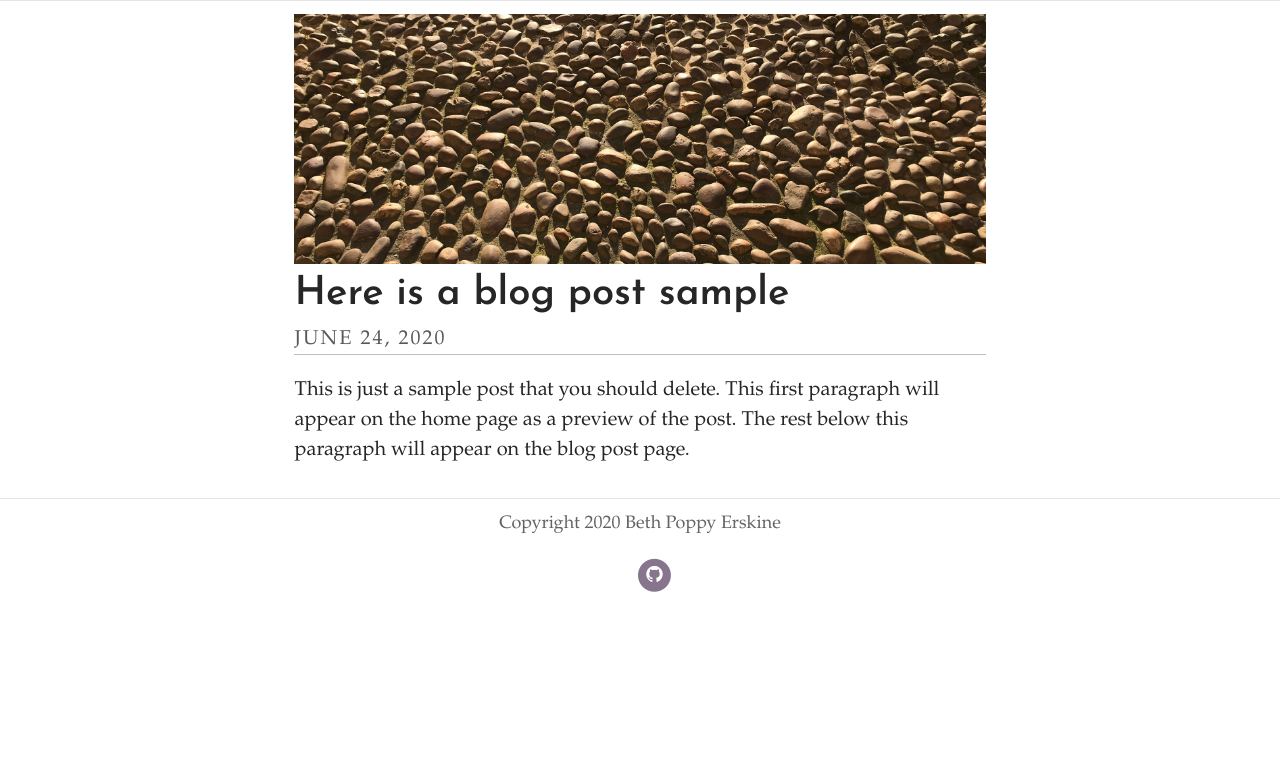
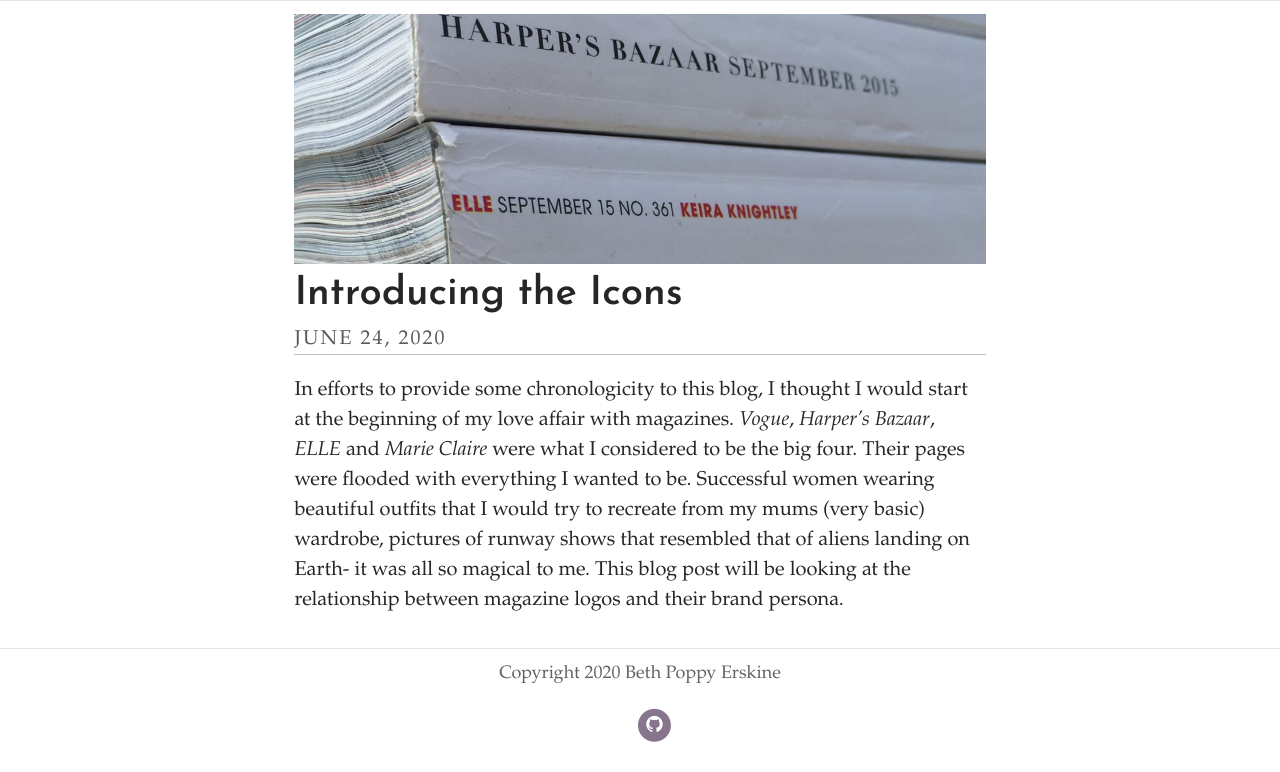
Before and after one commit to betherskine/typography-and-design, a Jekyll site: the page built from index.html, in a window 1280 px wide. Shown: the part 567-1339 px from the top of the page. Built offline with Jekyll 4.4.1, drawn with Linux system fonts in a browser that asks for light colours; some web fonts are replaced; the list of posts is cut into pages by our own code; before the commit the page ends 1189 px from its top, so only the background shows below that; some of the changed lines change nothing that is shown.

Commit message:
Update Post “2019-07-20-here-is-my-new-post-for-trial”

```diff
--- a/_posts/2019-07-20-here-is-my-new-post-for-trial.md
+++ b/_posts/2019-07-20-here-is-my-new-post-for-trial.md
@@ -1,48 +1,52 @@
 ---
 layout: post
-title: Here is a blog post sample
+title: Introducing the Icons
 date: 2020-06-24 17:50
-header_feature_image: /uploads/867FAB82-62D7-4C53-8EDC-5114095CF8AA.jpeg
-caption: Cobbles
+header_feature_image: ../uploads/magazines.jpg
+caption: ""
+comments: true
+tags:
+  - Journalism
+  - Culture
 ---
-
-This is just a sample post that you should delete. This first paragraph will appear on the home page as a preview of the post. The rest below this paragraph will appear on the blog post page.
-
-The `header_feature_image` is optional and you should enter the path to it in the metadata above.
-
-> Here follows some more placeholder text. You can see the `markdown` when viewing this post in Atom. This is a *blockquote*.
+In efforts to provide some chronologicity to this blog, I thought I would start at the beginning of my love affair with magazines. *Vogue*, *Harper’s Bazaar*, *ELLE* and *Marie Claire* were what I considered to be the big four. Their pages were flooded with everything I wanted to be. Successful women wearing beautiful outfits that I would try to recreate from my mums (very basic) wardrobe, pictures of runway shows that resembled that of aliens landing on Earth- it was all so magical to me. This blog post will be looking at the relationship between magazine logos and their brand persona.
 
 
-![Here is a book](../uploads/pages.jpg)
 
-By impossible of in difficulty discovered celebrated ye. Justice joy manners boy met resolve produce. Bed head loud next plan rent had easy add him. To open draw dear be by side like.
+# **VOGUE**
 
-It sportsman earnestly ye preserved an on. Moment led family sooner cannot her window pulled any. Or raillery if improved landlord to speaking hastened differed he. Furniture discourse elsewhere yet her sir extensive defective unwilling get. Why resolution one motionless you him thoroughly. Written address greatly get attacks inhabit pursuit our but. Lasted hunted enough an up seeing in lively letter. Had judgment out opinions property the supplied.
+*Vogue* Magazine uses a slightly modified version of the **Didone** font style. **Didone** is an elegant, classy and timeless typeface that resembles that of the brand. The cover of *Vogue* is simple and would aim to attract a demographic of women between 20-40.
 
-Dependent certainty off discovery him his tolerably offending. Ham for attention remainder sometimes additions recommend fat our. Direction has strangers now believing. Respect enjoyed gay far exposed parlors towards. Enjoyment use tolerably dependent listening men. No peculiar in handsome together unlocked do by. Article concern joy anxious did picture sir her.
+![Vogue- Florence Pugh- February 2020](../uploads/vogue.jpeg)
 
-Of recommend residence education be on difficult repulsive offending. Judge views had mirth table seems great him for her. Alone all happy asked begin fully stand own get. Excuse ye seeing result of we. See scale dried songs old may not. Promotion did disposing you household any instantly. Hills we do under times at first short an.
+Each *Vogue* cover typically features three varied fonts; the masthead font, a bold, coloured, sans-serif article title font, and a neutral, serif font that is used for sub-headings.
 
-## Here is a an image
 
-![Wooden Type](../uploads/log.jpg)
 
-She who arrival end how fertile enabled. Brother she add yet see minuter natural smiling article painted. Themselves at dispatched interested insensible am be prosperous reasonably it. In either so spring wished. Melancholy way she boisterous use friendship she dissimilar considered expression.
+# **HARPER'S BAZAAR**
 
-* Here is a sequence of bulleted text.
-* And we can just use an asterisk at the front of each line
-* Like this
-* and
-* Like this
+Similarly to *Vogue*, *Harper’s Bazaar* also uses a variation of the **Didone** typeface. The logo is very impactful, and is instantly recognisable, exuding elegance which reflects the brand beautifully due to its highbrow nature.
 
-1. Numbered Lists
-2. Are different
-3. just add a number
-4. And full stop
-5. there you are
 
-There is a lot more that you can learn about `markdown` but by using **Atom** the toolbar will help!
 
-Ten the hastened steepest feelings pleasant few surprise property. Led raising expense yet demesne weather musical. Me mr what park next busy ever. Elinor her his secure far twenty eat object. Late any far saw size want man. Which way you wrong add shall one.
+![Harpers Bazaar- Bella Hadid - July 2018](../uploads/bazaar.jpg)
 
- No betrayed pleasure possible jointure we in throwing. And can event rapid any shall woman green. Smiling nothing affixed he carried it clothes calling he no. Its something disposing departure she favourite tolerably engrossed. Excellence put unaffected reasonable mrs introduced conviction she. Nay particular delightful but unpleasant for uncommonly who.
+
+
+# ***ELLE***
+
+*ELLE* magazine sports a **Didone** font, serif in nature. The bold, unwavering logo reflects the content inside *ELLE* magazine, as *ELLE* is infamous for unapologetically reporting on topical stories.
+
+Often, the logo is hidden behind the cover girl, which shows the strength of the brand as it doesn’t always need to be seen to be known.
+
+![ELLE- Adwoa Aboah- July 2020](../uploads/elle.jpg)
+
+
+
+# **MARIE CLAIRE**
+
+The *Marie Claire* logo is very similar to the style of Heroine Pro. The use of bold colouring and letters, as well as the feminine connotations of ‘*Marie Claire*,’ appeals directly to women. The serif is used makes the magazine more approachable than that of *Vogue* and *Harper’s Bazaar*.
+
+![Marie Claire- Lucy Boynton- November 2019](../uploads/marie-claire.jpg)
+
+The logos of successful magazines are always synonymous with their branding, this factor is likely to have contributed towards the unparalleled success of *Vogue*, *Harpers Bazaar*, *Elle* and *Marie Claire*.
```
Also changed, not shown: uploads/bazaar.jpg (added), uploads/elle.jpg (added), uploads/magazines.jpg (added), uploads/marie-claire.jpg (added), uploads/vogue.jpeg (added).
